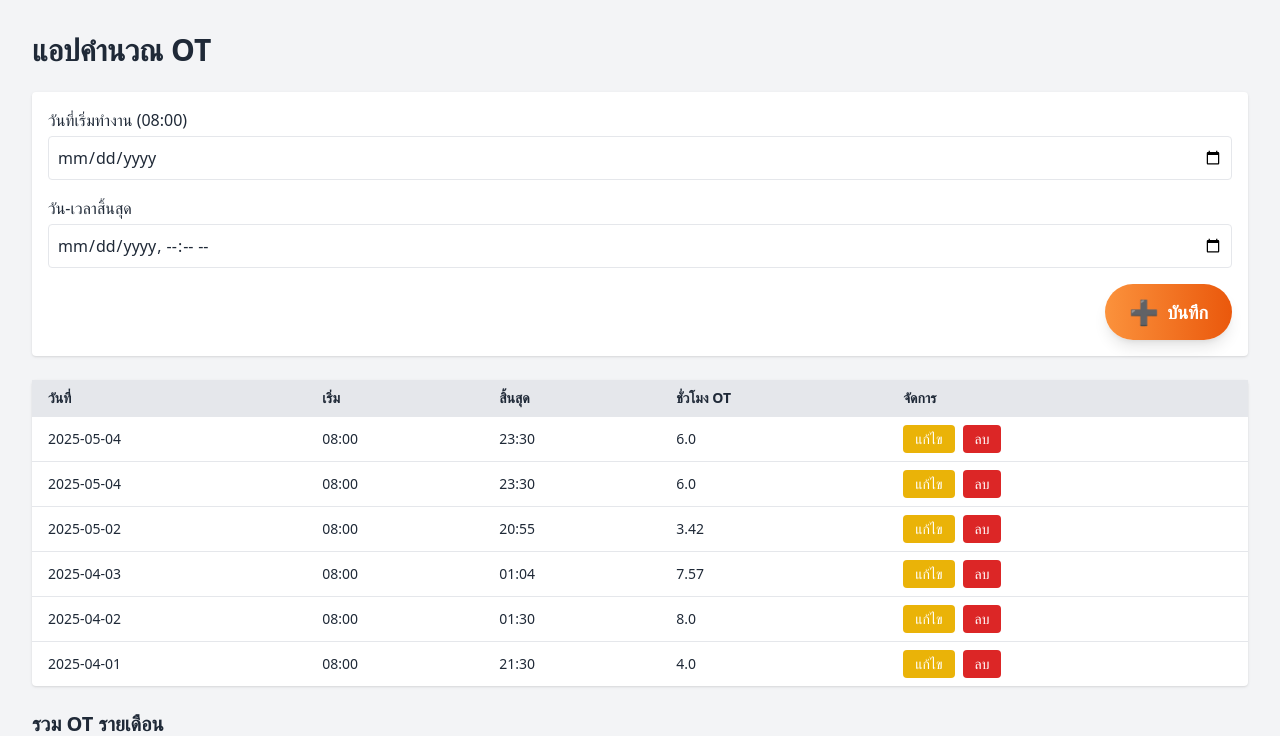
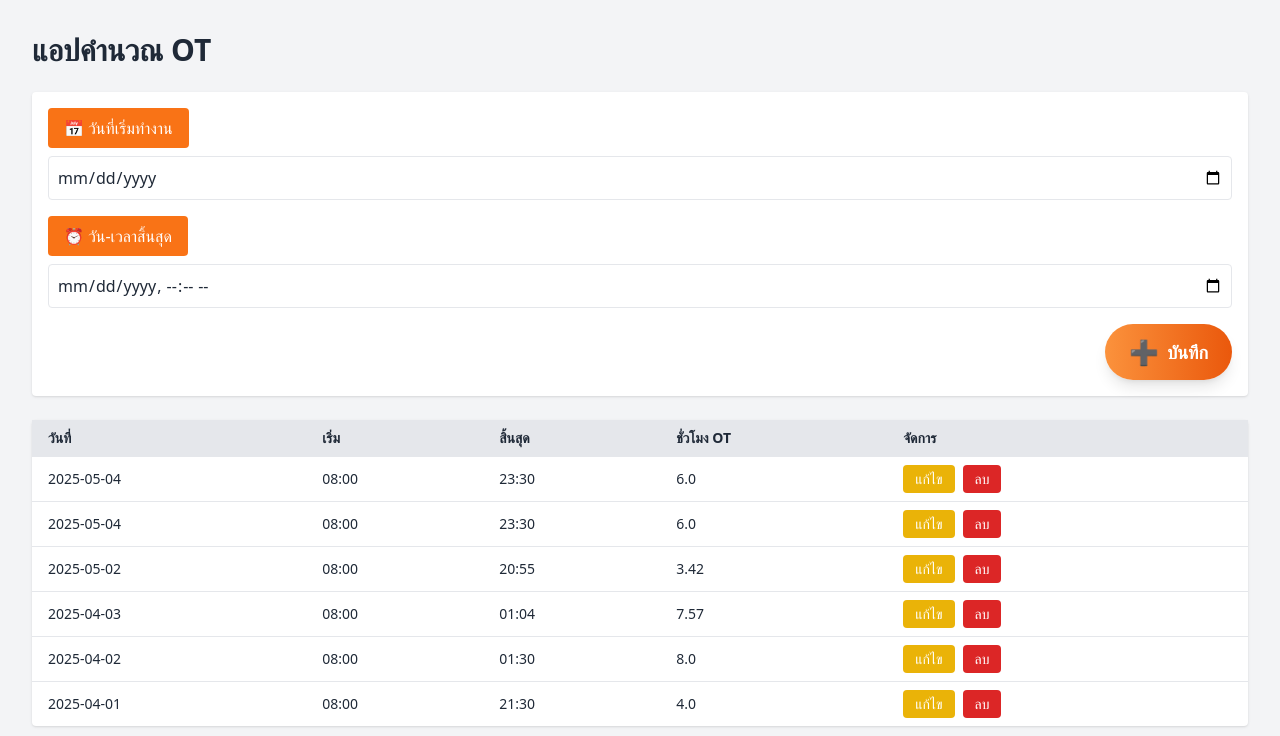
Before and after one commit to samart1231/ot-app, a Flask app: page / in a window 1280 px wide. Shown: the top 736 px of the page. Run offline with Flask 3, Linux system fonts and the light colour scheme; data comes from the database, SQL or seed files in the repository; some libraries are stand-ins or nearby versions.

Commit message:
Update index.html

```diff
--- a/templates/index.html
+++ b/templates/index.html
@@ -10,19 +10,23 @@
 
   <!-- ฟอร์มบันทึก -->
   <form method="post" class="bg-white p-4 rounded shadow mb-6 grid grid-cols-1 gap-4">
-  <!-- วันที่เริ่มงาน -->
-  <label class="block">
-    วันที่เริ่มทำงาน (08:00)
-    <input type="date" name="work_date" required class="mt-1 w-full border rounded p-2">
-  </label>
 
-  <!-- วันและเวลาสิ้นสุด -->
-  <label class="block">
-    วัน-เวลาสิ้นสุด
-    <input type="datetime-local" name="end_time" required class="mt-1 w-full border rounded p-2">
-  </label>
+  <div>
+    <label for="work_date"
+      class="inline-block px-4 py-2 mb-2 text-white bg-orange-500 rounded hover:bg-orange-600 cursor-pointer">
+      📅 วันที่เริ่มทำงาน
+    </label>
+    <input type="date" id="work_date" name="work_date" required class="block w-full border rounded p-2">
+  </div>
 
-  <!-- ปุ่มบันทึก -->
+  <div>
+    <label for="end_time"
+      class="inline-block px-4 py-2 mb-2 text-white bg-orange-500 rounded hover:bg-orange-600 cursor-pointer">
+      ⏰ วัน-เวลาสิ้นสุด
+    </label>
+    <input type="datetime-local" id="end_time" name="end_time" required class="block w-full border rounded p-2">
+  </div>
+
   <div class="flex justify-end">
     <button type="submit"
       class="flex items-center gap-2 px-6 py-3 text-lg font-semibold text-white bg-gradient-to-r from-orange-400 to-orange-600 rounded-full shadow-lg hover:from-orange-500 hover:to-orange-700 transition-all">
@@ -30,7 +34,9 @@
       <span>บันทึก</span>
     </button>
   </div>
+
 </form>
+
 
 
   <!-- ตารางข้อมูล -->
```
